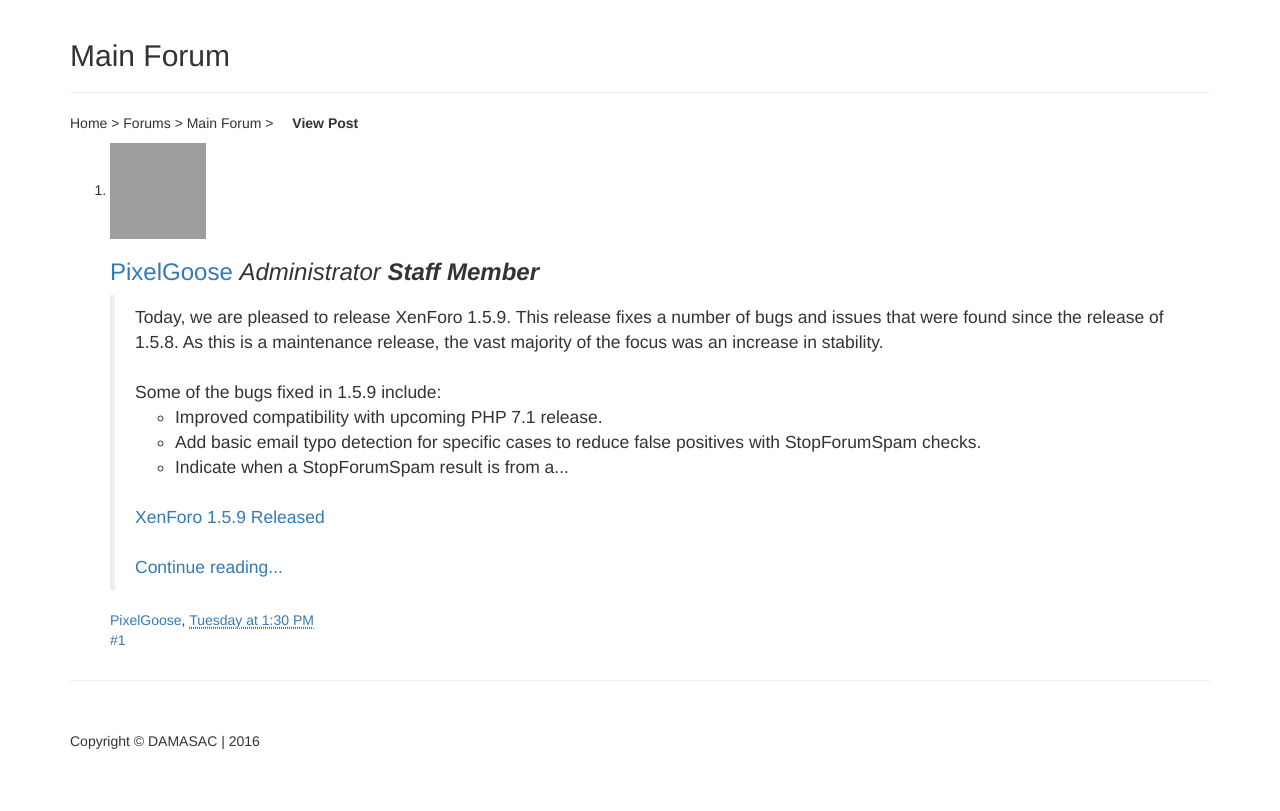
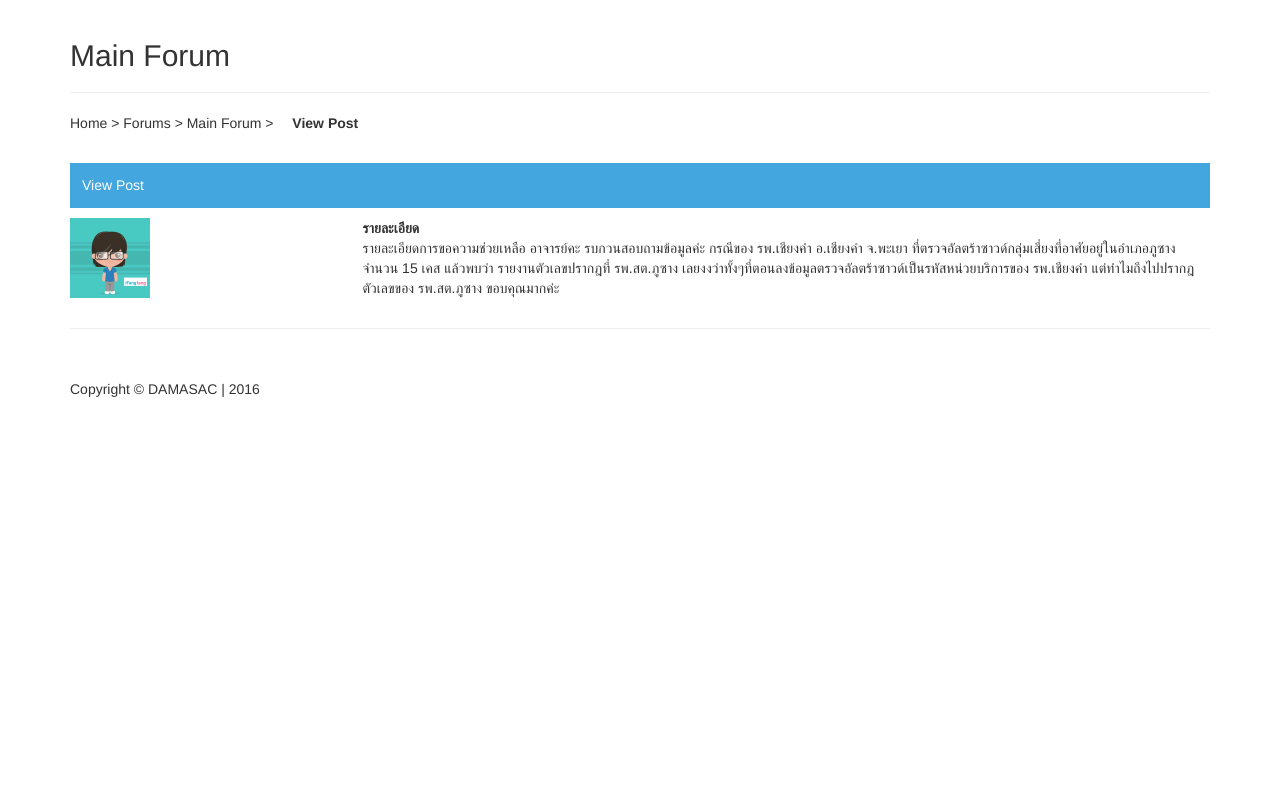
Before and after one commit to ifangfang/forum, a PHP site: page /viewpost.php in a window 1280 px wide. Shown: the part 51-862 px from the top of the page. After the commit the page ends 448 px from the top, so only its background shows below. Run offline with PHP 8.4, Linux system fonts and the light colour scheme; grey boxes are pictures that could not be loaded.

Commit message:
edit link
edit link and css file

```diff
--- a/css/style-forum.css
+++ b/css/style-forum.css
@@ -51,6 +51,7 @@
 td.latest { width:15%; }
 td.repliles { width:15%;}
 td.started  { width:12%; }
+td.post { width:20%; }
 span.discussion { font-size: 12px; color:rgb(150,150,150); font-variant: inherit;}
 input#inputtext.form-control { width: 100%; }
 .pageNav { font-size: 13px;
--- a/index.php
+++ b/index.php
@@ -29,12 +29,12 @@
                     <span class="icon-bar"></span>
                     <span class="icon-bar"></span>
                 </button>
-                <a class="navbar-brand" href="#">FORUM CASCAP</a>
+                <a class="navbar-brand" href="index.php">FORUM CASCAP</a>
             </div>
             <!-- Collect the nav links, forms, and other content for toggling -->
             <div class="collapse navbar-collapse" id="bs-example-navbar-collapse-1">
                 <ul class="nav navbar-nav">
-                    <li><a href="forumlist.html">FORUM</a></li>
+                    <li><a href="forumlist.php">FORUM</a></li>
                     <li><a href="#">FAQ</a></li>
                     <li><a href="#">CONTACT</a></li>
                 </ul>
--- a/viewpost.php
+++ b/viewpost.php
@@ -11,6 +11,7 @@
     <title>FORUM CASCAP | Design V.1</title>
     <link href="css/bootstrap.min.css" rel="stylesheet">
     <link href="css/style-forum.css" rel="stylesheet">
+    <link href="css/message.css" rel="stylesheet">
     <script src="js/jquery.js"></script>
     <script src="js/bootstrap.min.js"></script>
 
@@ -50,130 +51,28 @@
       <h2>Main Forum</h2>
       <hr>
 <p>Home > Forums > Main Forum > <span class="breadcrumb"> View Post</span>  </p>
+<div class="row">
+  <div class="col-md-12"><h3 class="nodeTitle">View Post</h3></div>
+</div>
+<div class="row">
+  <div class="col-md-3">
+    <img src="images/avatar.jpg" title="avatar" width="80px"/>
 
-<form action="index.php?inline-mod/post/switch" method="post" class="InlineModForm section" data-cookiename="posts" data-controls="#InlineModControls" data-imodoptions="#ModerationSelect option">
-
-	<ol class="messageList" id="messageList">
+  </div>
+<div class="col-md-9">
+<b>รายละเอียด</b>
+<p>
+  รายละเอียดการขอความช่วยเหลือ
+  อาจารย์คะ รบกวนสอบถามข้อมูลค่ะ กรณีของ รพ.เชียงคำ อ.เชียงคำ จ.พะเยา
+  ที่ตรวจอัลตร้าซาวด์กลุ่มเสี่ยงที่อาศัยอยู่ในอำเภอภูซาง จำนวน 15 เคส แล้วพบว่า รายงานตัวเลขปรากฎที่ รพ.สต.ภูซาง
+  เลยงงว่าทั้งๆที่ตอนลงข้อมูลตรวจอัลตร้าซาวด์เป็นรหัสหน่วยบริการของ รพ.เชียงคำ แต่ทำไมถึงไปปรากฎตัวเลขของ รพ.สต.ภูซาง ขอบคุณมากค่ะ
+</p>
+</div>
+</div>
 
 
 
 
-
-<li id="post-338" class="message  staff " data-author="PixelGoose">
-
-
-
-<div class="messageUserInfo" itemscope="itemscope" itemtype="http://data-vocabulary.org/Person">
-<div class="messageUserBlock">
-
-		<div class="avatarHolder">
-			<span class="helper"></span>
-			<a href="index.php?members/pixelgoose.1/" class="avatar Av1m" data-avatarhtml="true"><img src="data/avatars/m/0/1.jpg?1405262316" width="96" height="96" alt="PixelGoose"></a>
-			<!-- slot: message_user_info_avatar -->
-		</div>
-
-
-
-
-		<h3 class="userText">
-			<a href="index.php?members/pixelgoose.1/" class="username" dir="auto" itemprop="name">PixelGoose</a>
-			<em class="userTitle" itemprop="title">Administrator</em>
-			<em class="userBanner bannerStaff wrapped" itemprop="title"><span class="before"></span><strong>Staff Member</strong><span class="after"></span></em>
-			<!-- slot: message_user_info_text -->
-		</h3>
-
-
-
-
-
-
-	<span class="arrow"><span></span></span>
-</div>
-</div>
-
-	<div class="messageInfo primaryContent">
-
-
-
-
-
-		<div class="messageContent">
-			<article>
-				<blockquote class="messageText ugc baseHtml">
-
-					Today, we are pleased to release XenForo 1.5.9. This release fixes a number of bugs and issues that were found since the release of 1.5.8. As this is a maintenance release, the vast majority of the focus was an increase in stability.<br>
-<br>
-Some of the bugs fixed in 1.5.9 include:<br>
-<ul>
-<li>Improved compatibility with upcoming PHP 7.1 release.</li>
-<li>Add basic email typo detection for specific cases to reduce false positives with StopForumSpam checks.</li>
-<li>Indicate when a StopForumSpam result is from a...</li>
-</ul><br>
-<a href="https://xenforo.com/community/threads/xenforo-1-5-9-released.118892/" target="_blank" class="externalLink">XenForo 1.5.9 Released</a><br>
-<br>
-<a href="https://xenforo.com/community/threads/xenforo-1-5-9-released.118892/" target="_blank" class="externalLink">Continue reading...</a>
-				</blockquote>
-			</article>
-
-
-		</div>
-
-
-
-
-
-
-
-
-		<div class="messageMeta ToggleTriggerAnchor">
-
-			<div class="privateControls">
-
-				<span class="item muted">
-					<span class="authorEnd"><a href="index.php?members/pixelgoose.1/" class="username author" dir="auto">PixelGoose</a>,</span>
-					<a href="index.php?threads/xenforo-1-5-9-released.300/" title="Permalink" class="datePermalink"><abbr class="DateTime" data-time="1469536219" data-diff="240879" data-datestring="Jul 26, 2016" data-timestring="1:30 PM" title="Jul 26, 2016 at 1:30 PM">Tuesday at 1:30 PM</abbr></a>
-				</span>
-
-
-
-
-
-
-
-
-
-
-
-			</div>
-
-			<div class="publicControls">
-				<a href="index.php?threads/xenforo-1-5-9-released.300/" title="Permalink" class="item muted postNumber hashPermalink OverlayTrigger" data-href="index.php?posts/338/permalink">#1</a>
-
-
-
-
-			</div>
-		</div>
-
-
-		<div id="likes-post-338"></div>
-	</div>
-
-
-
-
-
-</li>
-
-
-
-	</ol>
-
-
-
-	<input type="hidden" name="_xfToken" value="">
-
-</form>
 
 
 
```
Also changed, not shown: forumlist.php (+4 -4 lines), newpost.php (+5 -4 lines), images/avatar.jpg (added).
